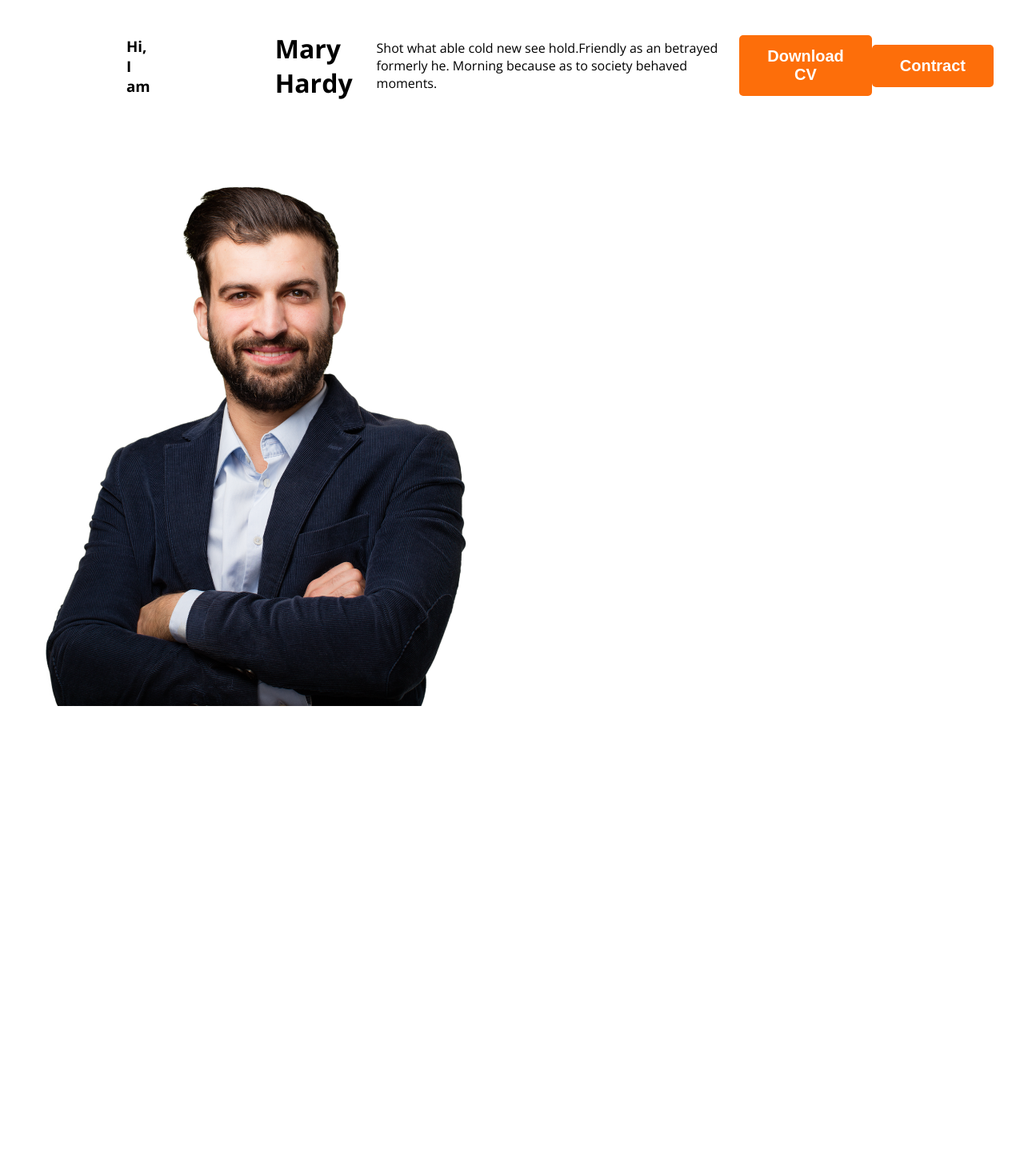
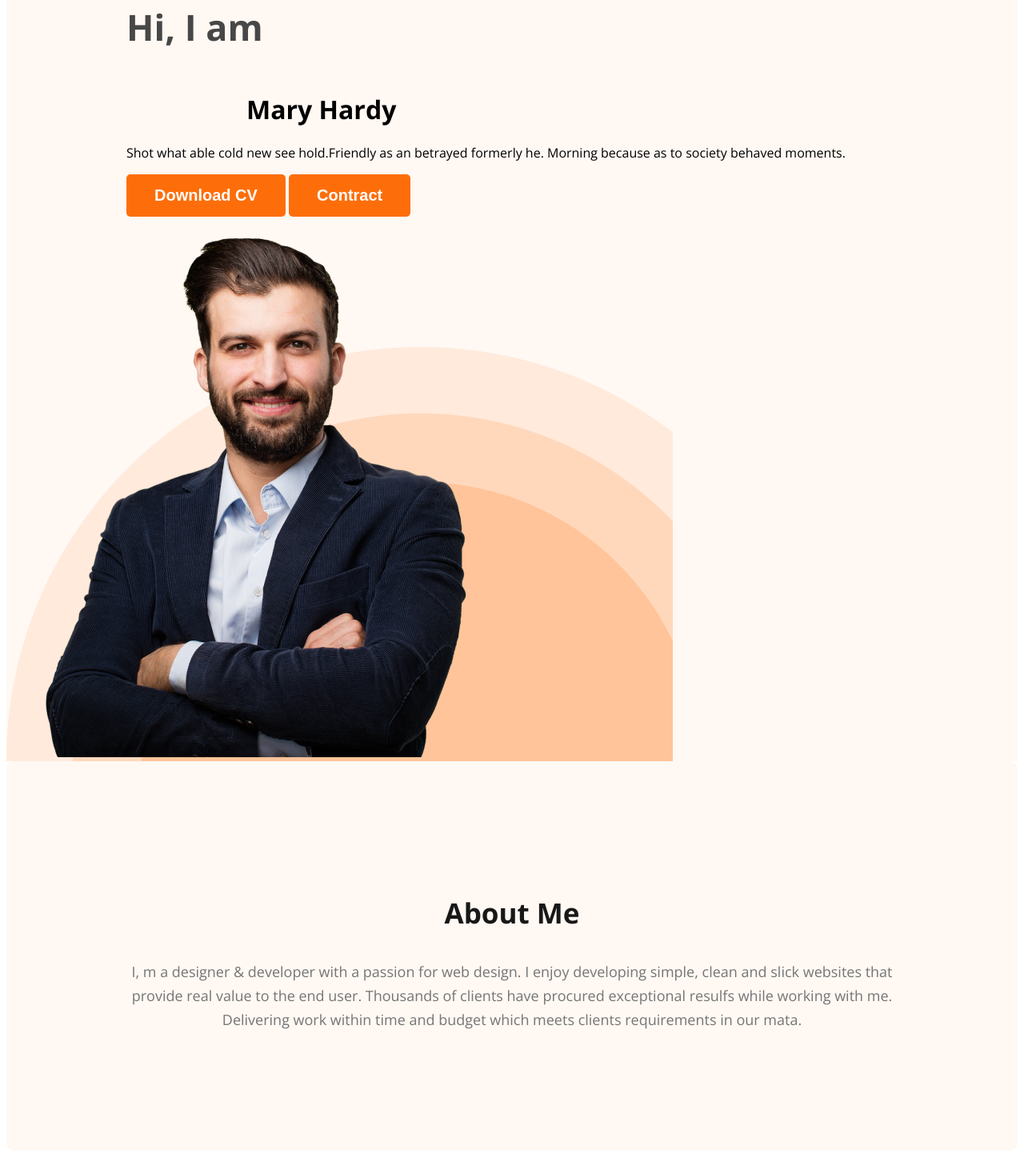
Before and after one commit to Ashrafrafi95/web-developer-portfolio, a plain HTML site: page index.html in a window 1280 px wide. Shown: the part 195-1637 px from the top of the page at 80% size. Before the commit the page ends 1091 px from the top, so only its background shows below. Drawn offline with nearby package versions, Linux system fonts and the light colour scheme.

Commit message:
about section created

```diff
--- a/Styles/Portfolio.css
+++ b/Styles/Portfolio.css
@@ -15,7 +15,22 @@
     font-weight: 700;
     color: white;
     padding: 15px 35px;
+}
 
+.section-title{
+  color:  #181818;
+  text-align: center;
+  font-size: 35px;
+  font-weight: 700;
+
+}
+
+.section-description{
+    color: #757575;
+    text-align: center;
+    font-size: 18px;
+    font-weight: 400;
+    line-height: 30px; /* 166.667% */
 }
 /*nav related styles*/
 nav{
@@ -48,16 +63,43 @@
 
 /*header related class*/
   .header{
-    background-color: #FFF8F
+    background-color: #FFF8F3;
+    background-image: url('../images/header_bg.png');
+    background-repeat: no-repeat;
+    background-position: bottom left;
   }
 
-  .banner{
-  padding: 30px 30px 30px 150px;
-  display: flex;
-  align-items: center;
+.banner{
+    padding: 30px 30px 0px 150px;
+    align-items: center;
+    justify-content: space-between;
+}
+.banner-content{
+    max-width: 500px;
+
+}
+.banner . profile-pic{
+    width: 500px;
 }
 
-.banner .profile-pic{
-    width: 500px;
+.banner-greeting{
+    font-size: 45px;
+    color:#474747;
+    margin-bottom: 0;
+}
 
+.banner title{
+    font-size: 85px;
+    font-weight: 700;
+    margin-top: 5px;
+    margin-bottom:20px;
 }
+
+/*Main Section Styles*/
+
+/*About Section Styles*/
+ .about{
+    padding: 131px;
+    border-radius: 10px;
+    background: #FFF8F3;
+ }
--- a/index.html
+++ b/index.html
@@ -24,14 +24,18 @@
            <div class="banner content">
             <h3 class="banner-greeting">Hi, I  am</h3>
             <h1 class="banner title">Mary Hardy</h1>
-            <p>Shot what able cold new see hold.Friendly as an betrayed formerly he. Morning because as to society behaved moments.</p>
+            <p class="banner-descriotion">Shot what able cold new see hold.Friendly as an betrayed formerly he. Morning because as to society behaved moments.</p>
             <button class="button-primary">Download CV</button>
             <button class="button-primary ">Contract</button>
            </div>
            <img class="profile-pic" src="images/hardy.png"alt="">
    </header>
    <main>
+     <section class="about">
+       <h3 class="section-title">About Me</h3>
+       <p class="section-description">I, m a designer & developer with a passion for web design. I enjoy developing simple, clean and slick websites that provide real value to the end user. Thousands of clients have procured exceptional resulfs while working with me. Delivering work within time and budget which meets clients requirements in our mata.</p>
 
+     </section>
    </main>
    <footer>
 
```
